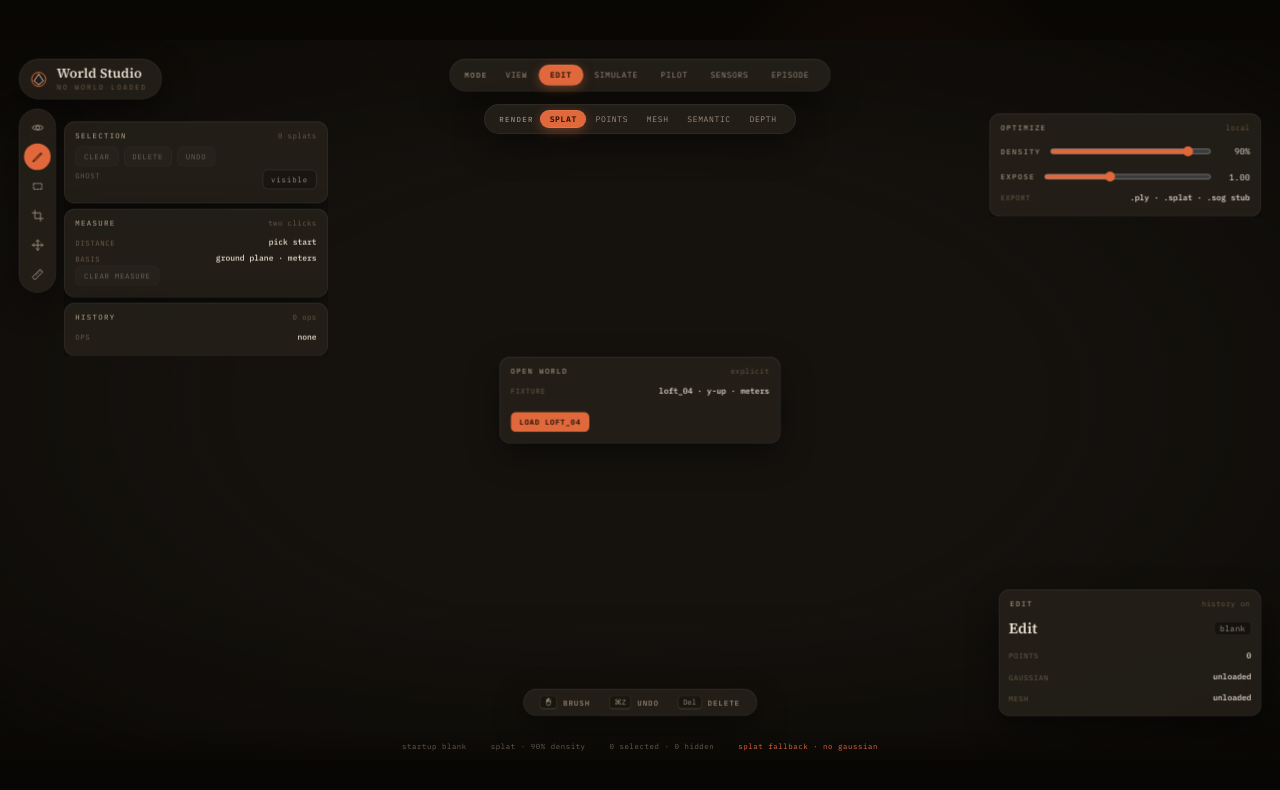
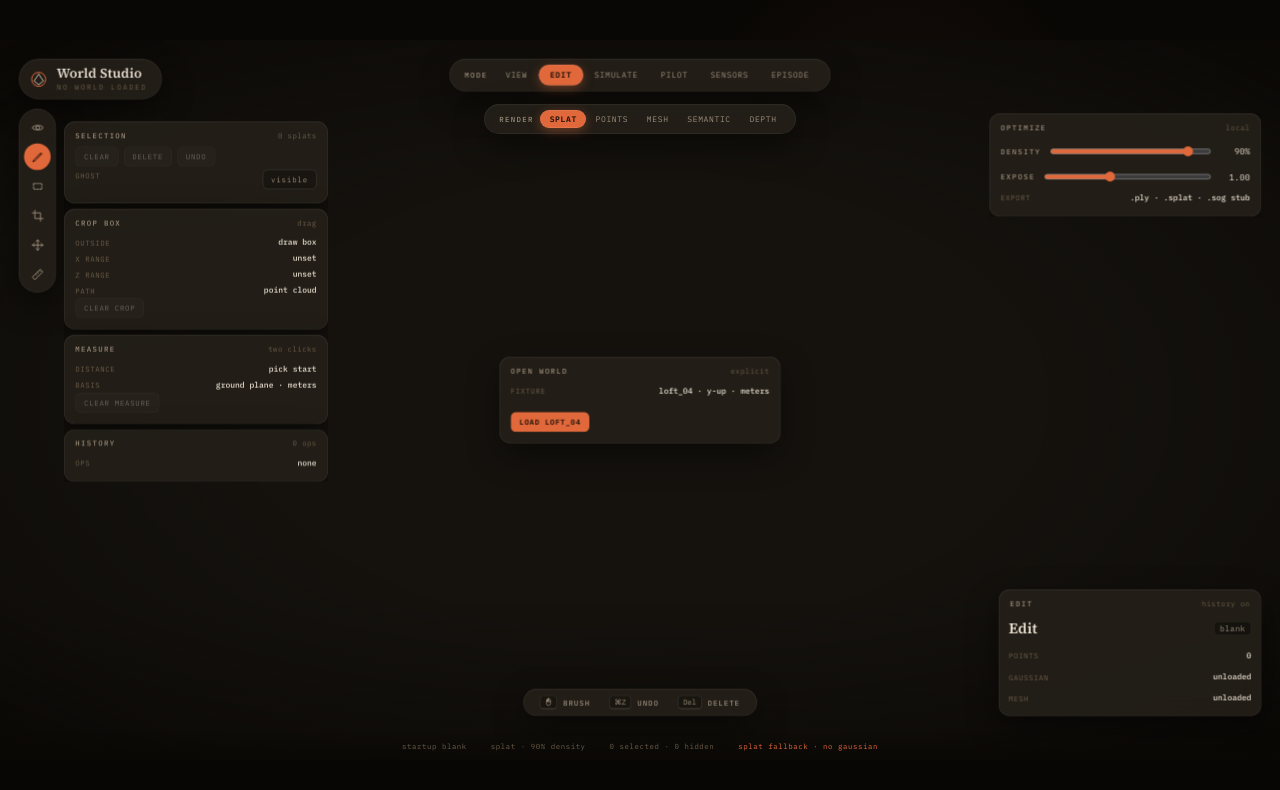
Before and after one commit to sandeep-devarapalli/world-studio, a React (Vite) app in the folder apps/web/: page / in a window 1280 px wide. Both pictures are taken after a click on the button "EDIT". Shown: the top 790 px of the page. Built offline with nearby package versions, Linux system fonts and the light colour scheme.

Commit message:
Add Edit crop box tool (#56)

```diff
--- a/apps/web/src/App.tsx
+++ b/apps/web/src/App.tsx
@@ -17,6 +17,7 @@ import type {
   AgentState,
   AuthorityStatus,
   CameraState,
+  CropBounds,
   LocalPackageInsight,
   LocalPackageIssue,
   LocalWorldPackagePayload,
@@ -169,12 +170,35 @@ interface LoadedWorldOptions {
   preserveEpisode?: boolean;
 }
 
-interface HistoryItem {
+interface StageRect {
+  x0: number;
+  y0: number;
+  x1: number;
+  y1: number;
+}
+
+interface CropRegion {
+  bounds: CropBounds;
+  stage: StageRect;
+  hiddenCount: number;
+}
+
+interface SelectionHistoryItem {
   id: string;
   type: "select" | "delete";
   count: number;
   indices: number[];
 }
+
+interface CropHistoryItem {
+  id: string;
+  type: "crop";
+  count: number;
+  previousCrop: CropRegion | null;
+  nextCrop: CropRegion | null;
+}
+
+type HistoryItem = SelectionHistoryItem | CropHistoryItem;
 
 const initialCamera: CameraState = {
   yaw: 0.62,
@@ -282,9 +306,32 @@ const defaultProps: SimulatedPropState[] = [
   { id: "prop-tall-a", label: "tall-crate_a", preset: "tall-crate", contactState: "grounded", x: 0.9, y: 0.42, z: 0.9, footprintRadius: 0.26 }
 ];
 
+function normalizeStageRect(rect: StageRect): StageRect {
+  return {
+    x0: Math.min(rect.x0, rect.x1),
+    y0: Math.min(rect.y0, rect.y1),
+    x1: Math.max(rect.x0, rect.x1),
+    y1: Math.max(rect.y0, rect.y1)
+  };
+}
+
+function stageRectStyle(rect: StageRect): React.CSSProperties {
+  const normalized = normalizeStageRect(rect);
+  return {
+    left: normalized.x0,
+    top: normalized.y0,
+    width: normalized.x1 - normalized.x0,
+    height: normalized.y1 - normalized.y0
+  };
+}
+
+function pointInsideCrop(point: PointRecord, bounds: CropBounds): boolean {
+  return point.x >= bounds.minX && point.x <= bounds.maxX && point.z >= bounds.minZ && point.z <= bounds.maxZ;
+}
+
 export function App() {
   const canvasRef = useRef<HTMLCanvasElement | null>(null);
-  const interactionRef = useRef<{ kind: "orbit" | "brush" | "rect"; x: number; y: number } | null>(null);
+  const interactionRef = useRef<{ kind: "orbit" | "brush" | "rect" | "crop"; x: number; y: number } | null>(null);
   const brushStrokeRef = useRef<Set<number>>(new Set());
   const simulationRef = useRef<RapierSimulation | null>(null);
   const simulationTokenRef = useRef(0);
@@ -314,6 +361,8 @@ export function App() {
   const [showDeleted, setShowDeleted] = useState(true);
   const [isolatedClass, setIsolatedClass] = useState<number | undefined>(undefined);
   const [history, setHistory] = useState<HistoryItem[]>([]);
+  const [cropRegion, setCropRegion] = useState<CropRegion | null>(null);
+  const [cropDraft, setCropDraft] = useState<StageRect | null>(null);
   const [measurePoints, setMeasurePoints] = useState<MeasurePoint[]>([]);
   const [agent, setAgent] = useState<AgentState>(defaultSpawn);
   const [spawn, setSpawn] = useState<AgentState>(defaultSpawn);
@@ -438,9 +487,10 @@ export function App() {
       selectedSensorId: mode === "sensors" ? selectedSensorId : undefined,
       debugCollision,
       agentBodyRadius: bodyPreset?.radius,
-      grid: true
+      grid: true,
+      cropBounds: cropRegion?.bounds
     }),
-    [accent, agent, bodyPreset?.radius, camera, debugCollision, deleted, density, exposure, isolatedClass, mode, renderMode, replayAgent, selected, selectedSensorId, sensors, showDeleted, spawn, trajectory]
+    [accent, agent, bodyPreset?.radius, camera, cropRegion, debugCollision, deleted, density, exposure, isolatedClass, mode, renderMode, replayAgent, selected, selectedSensorId, sensors, showDeleted, spawn, trajectory]
   );
   const activePackageInsight = useMemo(
     () => (selectedInsightId ? packageInsights.find((insight) => insight.id === selectedInsightId) ?? null : null),
@@ -549,6 +599,8 @@ export function App() {
     setSelected(new Set());
     setDeleted(new Set());
     setHistory([]);
+    setCropRegion(null);
+    setCropDraft(null);
     setMeasurePoints([]);
     setStepCount(0);
     setLastAction("idle");
@@ -767,6 +819,54 @@ export function App() {
     [options, renderer, toStage]
   );
 
+  const countPointsOutsideCrop = useCallback(
+    (bounds: CropBounds) => worldPoints.reduce((count, point) => (pointInsideCrop(point, bounds) ? count : count + 1), 0),
+    [worldPoints]
+  );
+
+  const applyCropFromDrag = useCallback(
+    (startX: number, startY: number, endX: number, endY: number) => {
+      const canvas = canvasRef.current;
+      if (!canvas || !renderer?.projectToGround) {
+        setLastAction("crop unavailable");
+        return;
+      }
+      const startStage = toStage(startX, startY);
+      const endStage = toStage(endX, endY);
+      const stage = normalizeStageRect({ x0: startStage.x, y0: startStage.y, x1: endStage.x, y1: endStage.y });
+      if (stage.x1 - stage.x0 < 12 || stage.y1 - stage.y0 < 12) {
+        setLastAction("crop too small");
+        return;
+      }
+      const start = renderer.projectToGround(canvas, options, startX, startY);
+      const end = renderer.projectToGround(canvas, options, endX, endY);
+      if (!start || !end) {
+        setLastAction("crop missed ground");
+        return;
+      }
+      const bounds: CropBounds = {
+        minX: Math.min(start[0], end[0]),
+        maxX: Math.max(start[0], end[0]),
+        minZ: Math.min(start[2], end[2]),
+        maxZ: Math.max(start[2], end[2])
+      };
+      if (bounds.maxX - bounds.minX < 0.05 || bounds.maxZ - bounds.minZ < 0.05) {
+        setLastAction("crop too small");
+        return;
+      }
+      const nextCrop: CropRegion = {
+        bounds,
+        stage,
+        hiddenCount: countPointsOutsideCrop(bounds)
+      };
+      setCropRegion(nextCrop);
+      const entry: HistoryItem = { id: crypto.randomUUID(), type: "crop", count: nextCrop.hiddenCount, previousCrop: cropRegion, nextCrop };
+      setHistory((current) => [entry, ...current].slice(0, 10));
+      setLastAction(`crop ${nextCrop.hiddenCount} hidden`);
+    },
+    [countPointsOutsideCrop, cropRegion, options, renderer, toStage]
+  );
+
   const deleteSelected = useCallback(() => {
     if (!selected.size) return;
     const indices = [...selected];
@@ -784,7 +884,10 @@ export function App() {
     setHistory((current) => {
       const [last, ...rest] = current;
       if (!last) return current;
-      if (last.type === "delete") {
+      if (last.type === "crop") {
+        setCropRegion(last.previousCrop);
+        setCropDraft(null);
+      } else if (last.type === "delete") {
         setDeleted((deletedSet) => {
           const next = new Set(deletedSet);
           for (const index of last.indices) next.delete(index);
@@ -802,6 +905,15 @@ export function App() {
   }, []);
 
   const clearSelected = () => setSelected(new Set());
+
+  const clearCrop = useCallback(() => {
+    if (!cropRegion) return;
+    setCropRegion(null);
+    setCropDraft(null);
+    const entry: HistoryItem = { id: crypto.randomUUID(), type: "crop", count: cropRegion.hiddenCount, previousCrop: cropRegion, nextCrop: null };
+    setHistory((current) => [entry, ...current].slice(0, 10));
+    setLastAction("crop clear");
+  }, [cropRegion]);
 
   const updateSensor = useCallback((sensorId: string, patch: Partial<SensorRigChannel>) => {
     setSensors((items) => items.map((item) => (item.id === sensorId ? { ...item, ...patch } : item)));
@@ -1226,6 +1338,10 @@ export function App() {
       interactionRef.current = { kind: "rect", x: event.clientX, y: event.clientY };
       const start = toStage(event.clientX, event.clientY);
       setSelectRect({ x0: start.x, y0: start.y, x1: start.x, y1: start.y });
+    } else if (mode === "edit" && renderer && tool === "crop") {
+      interactionRef.current = { kind: "crop", x: event.clientX, y: event.clientY };
+      const start = toStage(event.clientX, event.clientY);
+      setCropDraft({ x0: start.x, y0: start.y, x1: start.x, y1: start.y });
     } else if (mode === "edit" && renderer && tool === "ruler") {
       interactionRef.current = null;
       measureAt(event);
@@ -1247,6 +1363,11 @@ export function App() {
     if (interaction.kind === "rect") {
       const point = toStage(event.clientX, event.clientY);
       setSelectRect((current) => (current ? { ...current, x1: point.x, y1: point.y } : current));
+      return;
+    }
+    if (interaction.kind === "crop") {
+      const point = toStage(event.clientX, event.clientY);
+      setCropDraft((current) => (current ? { ...current, x1: point.x, y1: point.y } : current));
       return;
     }
     const dx = event.clientX - interaction.x;
@@ -1283,6 +1404,10 @@ export function App() {
       }
       setSelectRect(null);
     }
+    if (interaction?.kind === "crop") {
+      applyCropFromDrag(interaction.x, interaction.y, event.clientX, event.clientY);
+      setCropDraft(null);
+    }
     interactionRef.current = null;
     brushStrokeRef.current = new Set();
   };
@@ -1325,7 +1450,7 @@ export function App() {
           <canvas
             ref={canvasRef}
             className={`ws-canvas ${mode === "simulate" ? "dual-right" : ""} ${
-              mode === "edit" && (tool === "brush" || tool === "rect" || tool === "ruler") ? "edit-tool" : ""
+              mode === "edit" && (tool === "brush" || tool === "rect" || tool === "crop" || tool === "ruler") ? "edit-tool" : ""
             }`.trim()}
             data-testid="world-canvas"
             onPointerDown={onPointerDown}
@@ -1351,6 +1476,12 @@ export function App() {
                 height: Math.abs(selectRect.y1 - selectRect.y0)
               }}
             />
+          ) : null}
+          {mode === "edit" && (cropRegion || cropDraft) ? (
+            <div className="ws-crop-overlay">
+              {cropRegion ? <div className="ws-crop-rect active" data-testid="crop-overlay" style={stageRectStyle(cropRegion.stage)} /> : null}
+              {cropDraft ? <div className="ws-crop-rect draft" data-testid="crop-draft" style={stageRectStyle(cropDraft)} /> : null}
+            </div>
           ) : null}
           {mode === "edit" && measurePoints.length ? (
             <div className="ws-measure-overlay" data-testid="measure-overlay">
@@ -1940,7 +2071,7 @@ export function App() {
             items={[
               { label: session ? `${session.name} · ${session.provenance.authorityStatus}` : "startup blank" },
               { label: `${renderMode} · ${Math.round(density * 100)}% density` },
-              { label: `${selected.size} selected · ${deleted.size} hidden` },
+              { label: cropRegion ? `${selected.size} selected · ${deleted.size} deleted · crop ${cropRegion.hiddenCount}` : `${selected.size} selected · ${deleted.size} hidden` },
               mode === "pilot"
                 ? { label: `physics ${physicsDiagnostics.backend} · step ${stepCount}`, accent: true }
                 : mode === "simulate"
@@ -1976,6 +2107,29 @@ export function App() {
               <button className="ws-node click" onClick={() => setShowDeleted((value) => !value)}>
                 {showDeleted ? "visible" : "hidden"}
               </button>
+            </div>
+          </WSPanel>
+          <WSPanel title="Crop Box" meta={cropRegion ? "active" : "drag"} data-testid="crop-panel">
+            <div className="ws-kv" data-testid="crop-readout">
+              <span>outside</span>
+              <b>{cropRegion ? `${cropRegion.hiddenCount} points` : "draw box"}</b>
+            </div>
+            <div className="ws-kv">
+              <span>x range</span>
+              <b>{cropRegion ? `${cropRegion.bounds.minX.toFixed(2)} … ${cropRegion.bounds.maxX.toFixed(2)} m` : "unset"}</b>
+            </div>
+            <div className="ws-kv">
+              <span>z range</span>
+              <b>{cropRegion ? `${cropRegion.bounds.minZ.toFixed(2)} … ${cropRegion.bounds.maxZ.toFixed(2)} m` : "unset"}</b>
+            </div>
+            <div className="ws-kv">
+              <span>path</span>
+              <b>point cloud</b>
+            </div>
+            <div className="ws-btn-row">
+              <WSButton disabled={!cropRegion} onClick={clearCrop}>
+                Clear Crop
+              </WSButton>
             </div>
           </WSPanel>
           <WSPanel title="Measure" meta={measurementDistance === null ? "two clicks" : "ground plane"} data-testid="measure-panel">
--- a/packages/renderer/src/index.ts
+++ b/packages/renderer/src/index.ts
@@ -336,7 +336,12 @@ export class ThreeWorldRenderer implements RenderAdapter {
       const offset = index * 3;
       const deleted = options.deleted.has(index);
       const densitySkipped = index % stride !== 0 && !options.selected.has(index);
-      if (!point || densitySkipped || (deleted && !options.showDeleted)) {
+      const cropBounds = options.cropBounds;
+      const cropHidden =
+        cropBounds !== undefined &&
+        point !== undefined &&
+        (point.x < cropBounds.minX || point.x > cropBounds.maxX || point.z < cropBounds.minZ || point.z > cropBounds.maxZ);
+      if (!point || densitySkipped || cropHidden || (deleted && !options.showDeleted)) {
         this.pointPositions[offset] = hiddenPoint;
         this.pointPositions[offset + 1] = hiddenPoint;
         this.pointPositions[offset + 2] = hiddenPoint;
```
Also changed, not shown: apps/web/src/styles.css (+23 -0 lines), packages/world-core/src/index.ts (+8 -0 lines), 1 other file (tests, documents, lock files or other folders).
